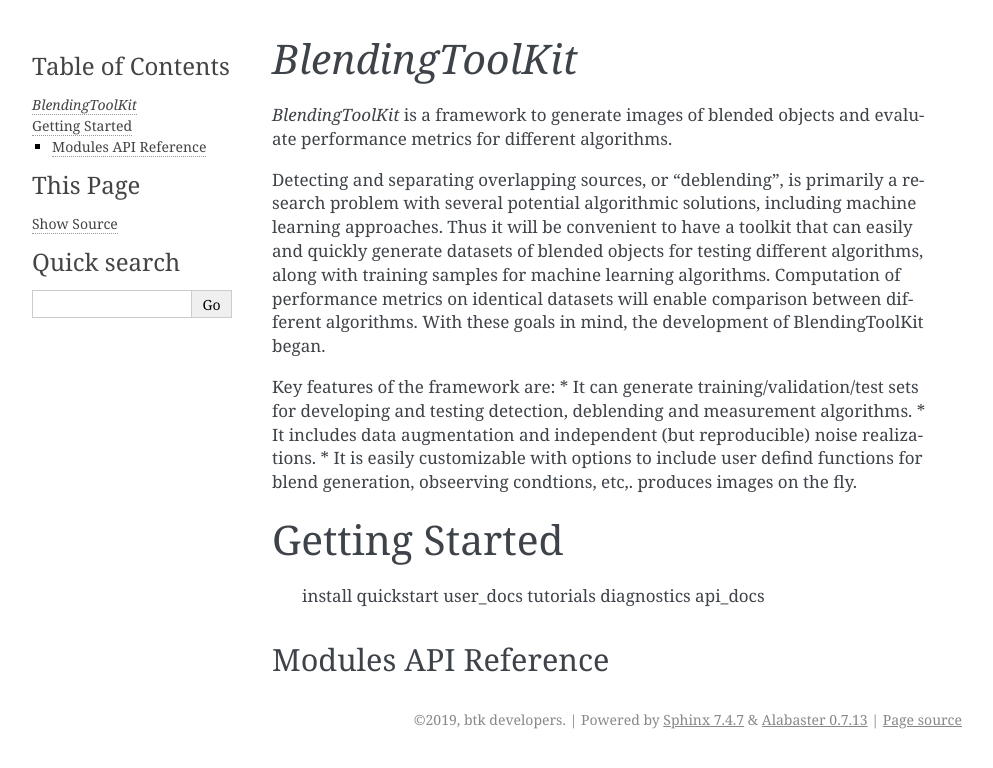
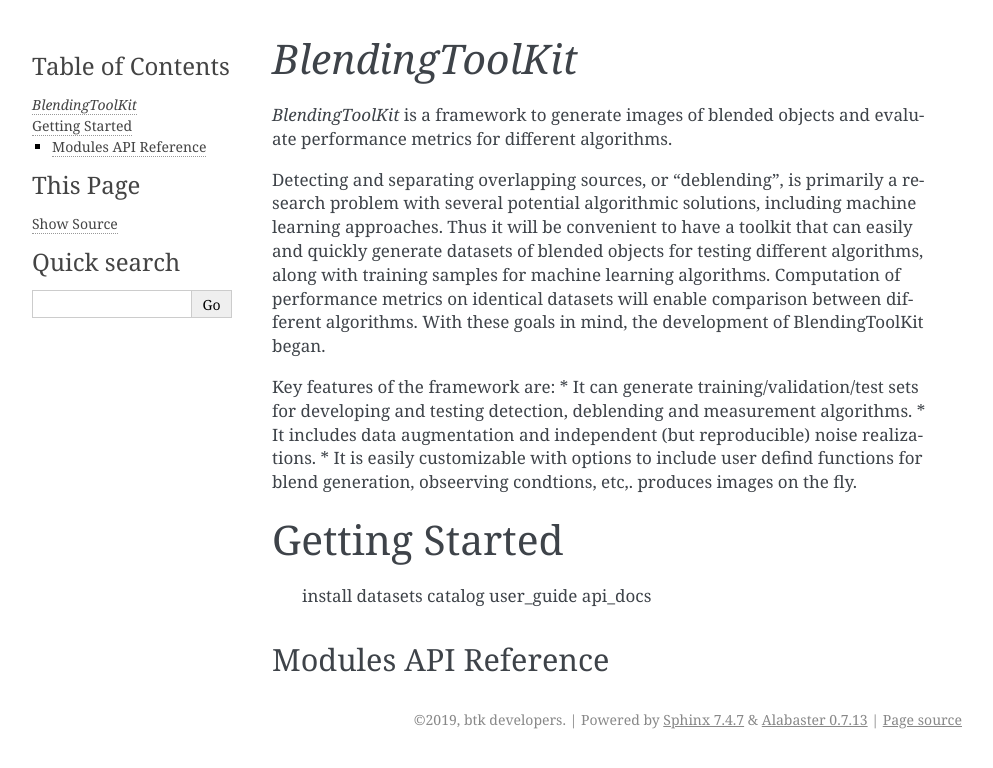
Before and after one commit to LSSTDESC/BlendingToolKit, a Sphinx documentation site: the page built from docs/source/index.rst, in a window 1280 px wide. Shown: the top 768 px of the page, without its empty margins (148-1141 px from the left). Built offline with Sphinx 7.4.7, drawn with Linux system fonts in a browser that asks for light colours; pages that are not in the unit, such as notebooks, are missing from menus.

Commit message:
skeleton of docs created

```diff
--- a/docs/source/index.rst
+++ b/docs/source/index.rst
@@ -37,10 +37,9 @@ Getting Started
 ==================
 
    install
-   quickstart
-   user_docs
-   tutorials
-   diagnostics
+   datasets
+   catalog
+   user_guide
    api_docs
 
 Modules API Reference
```
Also changed, not shown: docs/source/install.rst (+31 -12 lines), .travis.yml, 1 other file.
